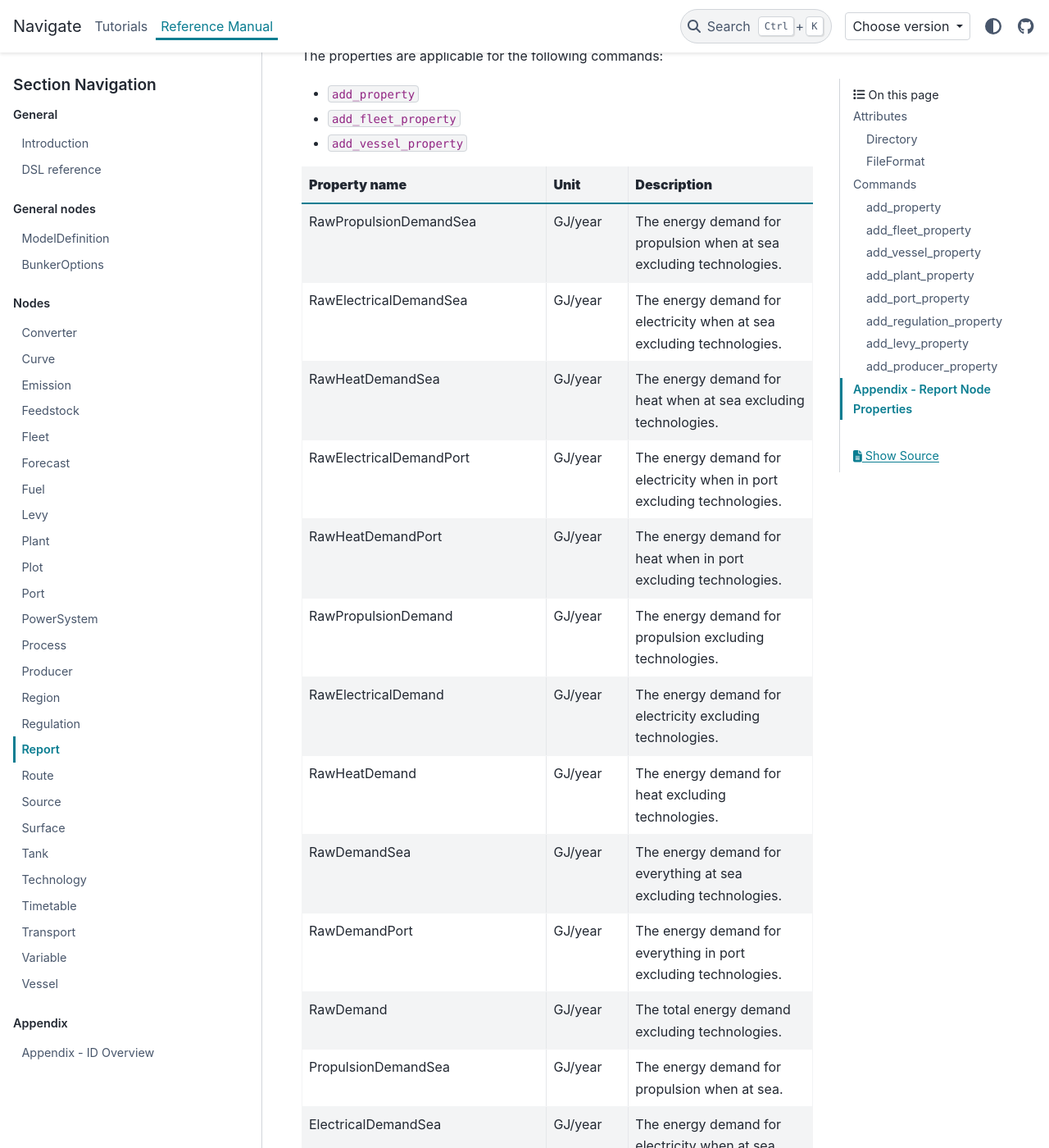
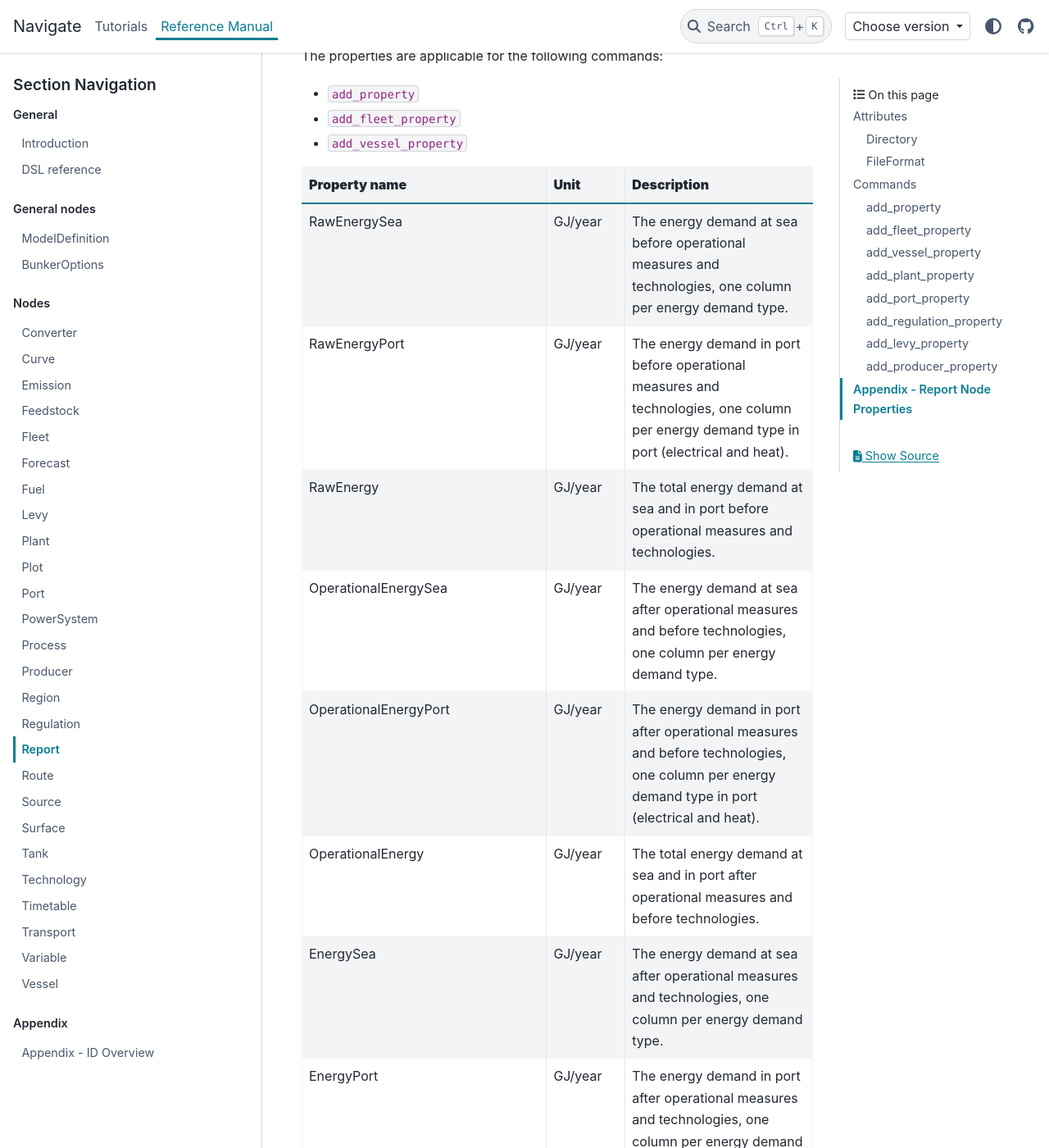
Before and after one commit to zerocarbonshipping/navigate-zcs, a Sphinx documentation site: the page built from docs/reference_manual/report.md, in a window 1280 px wide and 1400 px high, scrolled down 3228 px. Shown: the whole window at 82% size. Built offline with Sphinx 7.4.7 and the PyData theme 0.15.4, drawn with Linux system fonts in a browser that asks for light colours; some of the changed text lies outside the part shown.

Commit message:
Document the report properties a report can carry
The report-property appendix of docs/reference_manual/report.md has drifted in
both directions since it was written. Thirty-four documented tokens resolve to
no profile getter, so a deck writing one gets a logged error and a missing
column; seventy-six (command, property) pairs the report writer can resolve,
over forty-six distinct tokens, have no row, so the result exists but no reader
can find it. Report properties have no parser-side allow-list, so nothing but
this page tells a deck writer what to ask for.

The twenty-two *Demand* rows are re-axed rather than renamed: a fuel consumer no
longer stores an array per demand type but dicts keyed by EnergyDemandTypeID,
which the writer expands into one column per type, so the rows become the eleven
RawEnergy*, OperationalEnergy* and Energy* getters plus TotalEnergyPort and
BaselineEnergy, and the descriptions say what the columns are. PropulsionSaving,
ElectricalSaving and HeatSaving go with no replacement: they name get_saving,
which takes the demand type as a required argument and so is never callable the
way the writer calls it.

The rest are spellings the profiles moved past - CumulativeScrappedPopwer,
VesselTreshold, ConverterFuelEnergy, DevelopmentConstraint and
CumulativeDevelopmentConstraint (the DSL already spells the input attribute
MaximumDevelopment), OtherTime, and EvolutionTime, which is now one timer per
node kind. IntendedUnits and AchievedUnits are SharedAllowance and SharedUnits:
transfer_regulation_measure sets the pair under the comment "set allowed and
achieved units", from the constraint right-hand side and the emissions achieved
against it.

Every new row takes its unit and description from the getter and the storage it
reads, not from a docstring.

Closes #98, closes #164.

Co-Authored-By: Claude Opus 5 <noreply@anthropic.com>

```diff
--- a/docs/reference_manual/report.md
+++ b/docs/reference_manual/report.md
@@ -127,33 +127,22 @@ The properties are applicable for the following commands:
 
 | **Property name**                     | **Unit**                    | **Description**                                                                              |
 |---------------------------------------|-----------------------------|----------------------------------------------------------------------------------------------|
-| RawPropulsionDemandSea                | GJ/year                     | The energy demand for propulsion when at sea excluding technologies.                         |
-| RawElectricalDemandSea                | GJ/year                     | The energy demand for electricity when at sea excluding technologies.                        |
-| RawHeatDemandSea                      | GJ/year                     | The energy demand for heat when at sea excluding technologies.                               |
-| RawElectricalDemandPort               | GJ/year                     | The energy demand for electricity when in port excluding technologies.                       |
-| RawHeatDemandPort                     | GJ/year                     | The energy demand for heat when in port excluding technologies.                              |
-| RawPropulsionDemand                   | GJ/year                     | The energy demand for propulsion excluding technologies.                                     |
-| RawElectricalDemand                   | GJ/year                     | The energy demand for electricity excluding technologies.                                    |
-| RawHeatDemand                         | GJ/year                     | The energy demand for heat excluding technologies.                                           |
-| RawDemandSea                          | GJ/year                     | The energy demand for everything at sea excluding technologies.                              |
-| RawDemandPort                         | GJ/year                     | The energy demand for everything in port excluding technologies.                             |
-| RawDemand                             | GJ/year                     | The total energy demand excluding technologies.                                              |
-| PropulsionDemandSea                   | GJ/year                     | The energy demand for propulsion when at sea.                                                |
-| ElectricalDemandSea                   | GJ/year                     | The energy demand for electricity when at sea.                                               |
-| HeatDemandSea                         | GJ/year                     | The energy demand for heat when at sea.                                                      |
-| ElectricalDemandPort                  | GJ/year                     | The energy demand for electricity when in port.                                              |
-| HeatDemandPort                        | GJ/year                     | The energy demand for heat when in port.                                                     |
-| PropulsionDemand                      | GJ/year                     | The energy demand for propulsion.                                                            |
-| ElectricalDemand                      | GJ/year                     | The energy demand for electrical.                                                            |
-| HeatDemand                            | GJ/year                     | The energy demand for heat.                                                                  |
-| DemandSea                             | GJ/year                     | The energy demand at sea.                                                                    |
-| DemandPort                            | GJ/year                     | The energy demand in port.                                                                   |
-| Demand                                | GJ/year                     | The energy demand.                                                                           |
+| RawEnergySea                          | GJ/year                     | The energy demand at sea before operational measures and technologies, one column per energy demand type. |
+| RawEnergyPort                         | GJ/year                     | The energy demand in port before operational measures and technologies, one column per energy demand type in port (electrical and heat). |
+| RawEnergy                             | GJ/year                     | The total energy demand at sea and in port before operational measures and technologies.     |
+| OperationalEnergySea                  | GJ/year                     | The energy demand at sea after operational measures and before technologies, one column per energy demand type. |
+| OperationalEnergyPort                 | GJ/year                     | The energy demand in port after operational measures and before technologies, one column per energy demand type in port (electrical and heat). |
+| OperationalEnergy                     | GJ/year                     | The total energy demand at sea and in port after operational measures and before technologies. |
+| EnergySea                             | GJ/year                     | The energy demand at sea after operational measures and technologies, one column per energy demand type. |
+| EnergyPort                            | GJ/year                     | The energy demand in port after operational measures and technologies, one column per energy demand type in port (electrical and heat). |
+| Energy                                | GJ/year                     | The total energy demand at sea and in port after operational measures and technologies.      |
+| TotalEnergyPort                       | GJ/year                     | The total energy demand in port across demand types.                                         |
+| BaselineEnergy                        | GJ/year                     | The year-0 raw energy intensity applied to the transport work actually performed.            |
 | ConsumedEnergy                        | GJ/year                     | Fuel consumed in energy for all fuels.                                                       |
 | FuelTypeEnergy                        | GJ/year                     | Fuel consumed in energy, aggregated by fuel type.                                            |
 | TotalConsumedEnergy                   | GJ/year                     | Total consumed energy across all fuels plus shore power.                                     |
 | ShorePowerEnergy                      | GJ/year                     | Shore power energy supplied.                                                                 |
-| ConverterFuelEnergy                   | GJ/year                     | Fuel consumed in energy in vessels of a fuel type across fuels per fuel type.                |
+| ConverterEnergy                       | GJ/year                     | Fuel consumed in energy in vessels of a fuel type across fuels per fuel type.                |
 | PilotFuelShare                        | Ton/ton                     | The fraction of total fuel spent which is pilot fuel for each vessel fuel type.              |
 | EquivalentWtt                         | Ton CO<sub>2</sub>-eq./year | Emitted well-to-tank emissions per fuel and emission.                                        |
 | TotalEquivalentWtt                    | Ton CO<sub>2</sub>-eq./year | Total emitted well-to-tank emissions.                                                        |
@@ -230,9 +219,6 @@ The properties are applicable for the following commands:
 
 | **Property name**                     | **Unit** | **Description**                                                        |
 |---------------------------------------|----------|------------------------------------------------------------------------|
-| PropulsionSaving                      | GJ/GJ    | Relative reduction of propulsion energy demand.                        |
-| ElectricalSaving                      | GJ/GJ    | Relative reduction of electrical energy demand.                        |
-| HeatSaving                            | GJ/GJ    | Relative reduction of heat energy demand.                              |
 | SpeedEnergyIntensitySaving            | GJ/GJ    | Relative reduction of energy intensity from speed changes, against the year-0 raw intensity performing the actual transport work. |
 | OperationalEnergyIntensitySaving      | GJ/GJ    | Relative reduction of energy intensity from speed and operational measures, against the year-0 raw intensity performing the actual transport work. |
 | TechnologyEnergyIntensitySaving       | GJ/GJ    | Relative reduction of energy from added technologies.                  |
@@ -242,8 +228,9 @@ The properties are applicable for the following commands:
 | ScrappedPower                         | MW/year  | Installed power scrapped per fuel type.                                |
 | FuelConvertedPower                    | MW/year  | Installed power fuel converted per fuel type to fuel type.             |
 | CumulativeNewbuildPower               | MW       | Cumulative installed power for newbuilds per fuel type.                |
-| CumulativeScrappedPopwer              | MW       | Cumulative installed power scrapped per fuel type.                     |
+| CumulativeScrappedPower               | MW      | Cumulative installed power scrapped per fuel type.                     |
 | CumulativeFuelConvertedPower          | MW       | Cumulative installed power fuel converted per fuel type to fuel type.  |
+| WeightedAverageAge                    | Year     | Power-weighted average age of the vessels in the fleet per fuel type.  |
 | VesselExpenses                        | USD/year | Running expenses of acquisition of all vessels.                        |
 | TechnologyExpenses                    | USD/year | Running levelized expenses of all installed technologies.              |
 | FuelConversionExpenses                | USD/year | Running expenses of all fuel conversions.                              |
@@ -269,11 +256,18 @@ The properties are applicable for the following commands:
 | ExpectedTransferTime | Second | The transfer time for the results of the expected future bunker decisions.         |
 | SpeedTime            | Second | The time spent running the speed management algorithm.                             |
 | RetrofitTime         | Second | The time spent running the technology retrofit algorithm                           |
-| EvolutionTime        | Second | The time spent calculating the evolution of the producer and fleet nodes.          |
+| FleetEvolutionTime   | Second | The time spent calculating the evolution of the fleet nodes.                       |
+| ProducerEvolutionTime | Second | The time spent calculating the evolution of the producer nodes.                    |
 | ExistingBuildTime    | Second | The LP build time for the existing bunker decision.                                |
 | ExistingSolveTime    | Second | The LP solve time for the existing bunker decision.                                |
 | ExistingTransferTime | Second | The transfer time for the results of the existing bunker decision.                 |
-| OtherTime            | Second | The time spent on other relevant calculations such as calculation of expectations. |
+| TemporalTime         | Second | The time spent assigning the temporal calculators and precalculating expectations. |
+| VesselTime           | Second | The time spent on the operational profiles and charter properties of the vessels.  |
+| FuelSupplyTime       | Second | The time spent on the production, logistics and port import properties of the fuels. |
+| PolicyTime           | Second | The time spent on the policy emission coefficients and the fair share fuel supply. |
+| FleetStateTime       | Second | The time spent updating increment ages, fleet evolution expectations and the missing technology approximation. |
+| ProfileAggTime       | Second | The time spent aggregating the profiles of the fleet, port, producer, regulation and vessel nodes. |
+| OverheadTime         | Second | The time spent initializing the existing fleet and production, and updating the investment signal beliefs. |
 
 The properties are applicable for the following commands:
 
@@ -282,17 +276,23 @@ The properties are applicable for the following commands:
 | **Property name**                  | **Unit**          | **Description**                                                                                 |
 |------------------------------------|-------------------|-------------------------------------------------------------------------------------------------|
 | Trade                              | Cargo-miles/year  | Trade satisfied.                                                                                |
+| CargoMiles                         | Cargo-miles/year  | Transport work performed.                                                                       |
 | ExistingVessels                    | # of vessels      | Number of existing vessels per vessel.                                                          |
 | Scrap                              | # of vessels/year | Number of vessels scrapped (primary and secondary) per vessel.                                  |
 | Newbuilds                          | # of vessels/year | Number of newbuild vessels per vessel.                                                          |
 | FuelConversions                    | # of vessels/year | Number of vessels fuel converted per vessel to vessel.                                          |
 | TechnologyUptake                   | Fraction of fleet | Fraction of vessels with the technology installed per vessel and technology.                    |
+| FleetTechnologyUptake              | Fraction of fleet | Fraction of vessels with the technology installed, weighted by the existing vessel count, per technology. |
 | NewbuildTechnologyUptake           | Fraction of fleet | Fraction of newbuild vessels with the technology installed per vessel and technology.           |
 | RetrofitTechnologyUptake           | Fraction of fleet | Fraction of vessels retrofitted with the technology per vessel and technology.                  |
 | ReferenceSpeed                     | Knots             | The average reference (speed defined in Route) speed across all vessels.                        |
 | MinimumSpeed                       | Knots             | The average minimum speed attainable across all vessels.                                        |
 | MaximumSpeed                       | Knots             | The average maximum speed attainable across all vessels.                                        |
 | ActualSpeed                        | Knots             | The average speed across all vessels.                                                           |
+| OptimalSpeed                       | Knots             | The average optimal speed across all vessels.                                                   |
+| LowestSpeed                        | Knots             | The lowest actual speed across all vessels.                                                     |
+| HighestSpeed                       | Knots             | The highest actual speed across all vessels.                                                    |
+| InstantaneousFreightRate           | USD/cargo-nautical mile | Charter cost of the fleet per cargo-mile delivered, includes fuel and technology expenses.      |
 
 
 The properties are applicable for the following commands:
@@ -314,10 +314,16 @@ The properties are applicable for the following commands:
 | **Property name**       | **Unit**                  | **Description**                                                           |
 |-------------------------|---------------------------|---------------------------------------------------------------------------|
 | Lifetime                | Year                      | Lifetime of the vessel.                                                   |
+| LeadTime                | Year                      | Lead time of the vessel, used only in its levelized cost.                 |
+| CargoMiles              | Cargo-miles/year          | Transport work performed.                                                 |
 | ReferenceSpeed          | Knots                     | Average reference speed (speed defined in Route) of the vessel.           |
 | MinimumSpeed            | Knots                     | Average minimum speed attainable.                                         |
 | MaximumSpeed            | Knots                     | Average maximum speed attainable.                                         |
 | ActualSpeed             | Knots                     | Average actual speed.                                                     |
+| OptimalSpeed            | Knots                     | Average optimal speed.                                                    |
+| LowestSpeed             | Knots                     | Lowest actual speed.                                                      |
+| HighestSpeed            | Knots                     | Highest actual speed.                                                     |
+| SpeedEnergySaving       | GJ/GJ                     | Relative reduction of all energy demand due to speed changes.             |
 | OperationalEnergySaving | GJ/GJ                     | Relative reduction of all energy demand due to operational changes.       |
 | TechnologyEnergySaving  | GJ/GJ                     | Relative reduction of all energy demand from added technologies.          |
 | EnergySaving            | GJ/GJ                     | Relative reduction of all energy from operational and technology changes. |
@@ -339,7 +347,9 @@ The properties are applicable for the following commands:
 | **Property name**                        | **Unit**                    | **Description**                                                                 |
 |------------------------------------------|-----------------------------|---------------------------------------------------------------------------------|
 | InvestmentCost                           | USD/ton                     | Levelized production cost at time of investment.                                |
+| InvestmentIntensityCost                  | USD/GJ                      | Levelized production cost at time of investment per energy in fuel.             |
 | InstantaneousCost                        | USD/ton                     | Supply-weighted average cost over all plants.                                   |
+| InstantaneousIntensityCost               | USD/GJ                      | Supply-weighted average cost over all plants per energy in fuel.                |
 | EquivalentInvestmentWtt                  | Ton CO<sub>2</sub>-eq./ton  | Well-to-tank emissions at time of investment per ton of fuel per emission.      |
 | TotalEquivalentInvestmentWtt             | Ton CO<sub>2</sub>-eq./ton  | Total well-to-tank emissions at time of investment per ton of fuel.             |
 | IntensityEquivalentInvestmentWtt         | Ton CO<sub>2</sub>-eq./GJ   | Well-to-tank emissions at time of investment per energy in fuel per emission.   |
@@ -355,6 +365,7 @@ The properties are applicable for the following commands:
 
 | **Property name**                 | **Unit**                   | **Description**                                                                 |
 |-----------------------------------|----------------------------|---------------------------------------------------------------------------------|
+| BunkeringAllowed                  | Boolean                    | Whether bunkering is allowed at the port, per fuel.                             |
 | BunkerPrice                       | USD/ton                    | Bunker price per ton of fuel.                                                   |
 | BunkerIntensityPrice              | USD/GJ                     | Bunker price per energy in fuel.                                                |
 | BunkerWtt                         | Ton/ton                    | Well-to-tank emissions of bunker fuel per ton of fuel per fuel and emission.    |
@@ -372,12 +383,17 @@ The properties are applicable for the following commands:
 |---------------------|----------|--------------------------------------------------------|
 | FlexibilityCost     | USD/ton  | Cost of flexibility compliance unit.                   |
 | RemedialCost        | USD/ton  | Cost of remedial compliance unit.                      |
-| VesselTreshold      | Unit\*   | Allowable emissions measure per vessel.                |
+| VesselThreshold     | Unit\*   | Allowable emissions measure per vessel.                |
+| AdjustedVesselThreshold | Unit\*   | Allowable emissions measure per vessel after threshold adjustment of an INDIVIDUAL regulation. |
 | SharedThreshold     | Unit\*   | Fleet-level effective target of a FLEXIBLE regulation. |
+| AdjustedSharedThreshold | Unit\*   | Fleet-level effective target of a FLEXIBLE regulation after threshold adjustment. |
 | VesselCompliance    | Unit\*   | Achieved emissions measure per vessel.                 |
 | SharedCompliance    | Unit\*   | Total achieved emissions measure.                      |
-| IntendedUnits       | Ton      | Total intended units.                                  |
-| AchievedUnits       | Ton      | Total achieved units.                                  |
+| VesselAllowance     | Ton      | Allowed emissions per vessel.                          |
+| SharedAllowance     | Ton      | Total allowed emissions across the policed vessels.    |
+| VesselUnits         | Ton      | Achieved emissions per vessel.                         |
+| SharedUnits         | Ton      | Total achieved emissions across the policed vessels.   |
+| NonComplianceUnits  | Ton      | Flexibility and remedial compliance units combined.    |
 | SurplusUnits        | Ton      | Surplus compliance units generated.                    |
 | FlexibilityUnits    | Ton      | Flexibility compliance units used.                     |
 | RemedialUnits       | Ton      | Remedial compliance units required.                    |
```
Also changed, not shown: other parts of docs/reference_manual/report.md (+4 -2 lines), CHANGELOG.md (+18 -0 lines).
